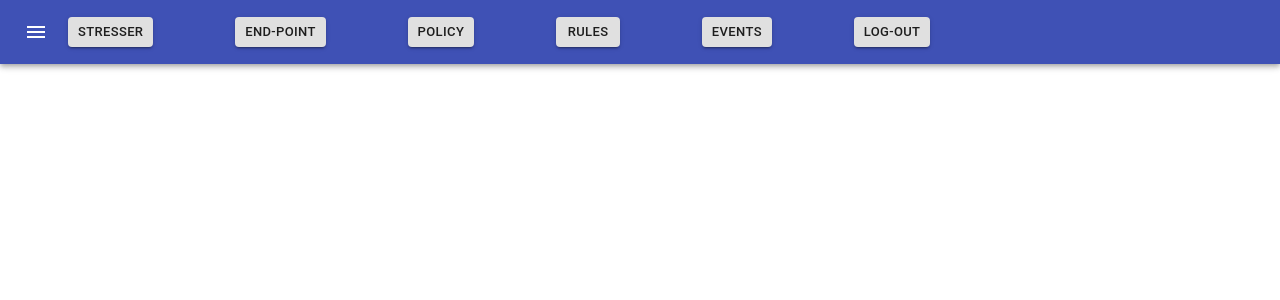
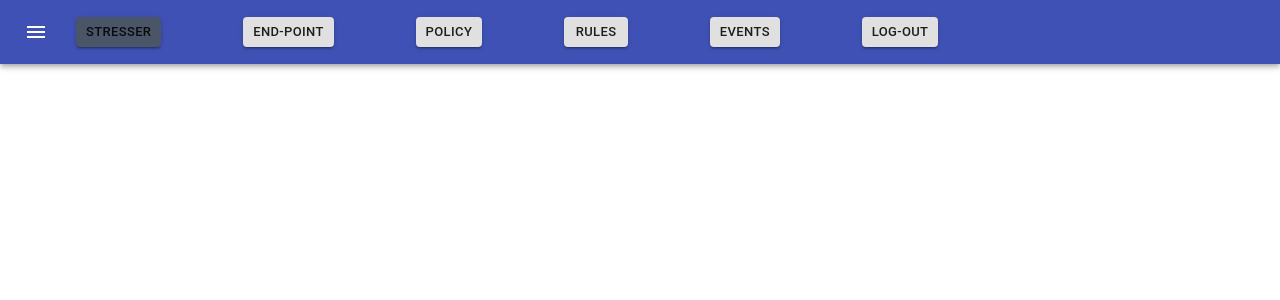
Before and after one commit to AvivShabtay/Stresser, a React (Create React App) app in the folder Management/packages/client/: page / in a window 1280 px wide. Shown: the top 300 px of the page. Built offline with nearby package versions, Linux system fonts and the light colour scheme.

Commit message:
feat: Make Tailwind !important Not recommended :)

```diff
--- a/Management/packages/client/src/components/Nevigation/AppNavbar.js
+++ b/Management/packages/client/src/components/Nevigation/AppNavbar.js
@@ -46,6 +46,7 @@ class AppNavbar extends React.Component {
             <Box
               className="flex justify-between ml-2 mr-1 min-w-70">
                 <Button
+                  className="bg-gray-700"
                   size = "small"
                   variant="contained"
                 >
--- a/Management/packages/client/tailwind.config.js
+++ b/Management/packages/client/tailwind.config.js
@@ -2,7 +2,7 @@ module.exports = {
   purge: [],
   target: 'relaxed',
   prefix: '',
-  important: false,
+  important: true,
   separator: ':',
   theme: {
     screens: {
```
